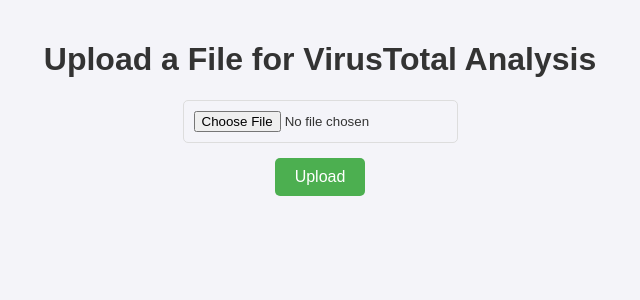
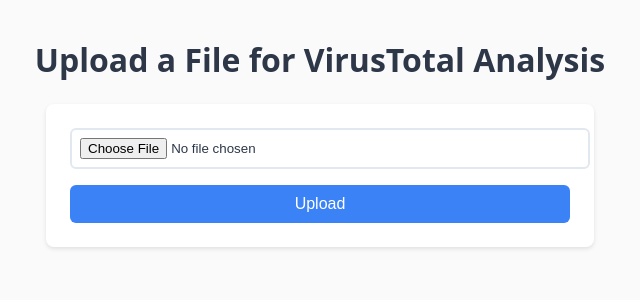
Before and after one commit to acridsoul/virustotal-flask, a Flask app: page / in a window 1280 px wide. Shown: the top 300 px of the page, without its empty margins (320-960 px from the left). Run offline with Flask 3, Linux system fonts and the light colour scheme.

Commit message:
add styles

```diff
--- a/static/style.css
+++ b/static/style.css
@@ -1,56 +1,83 @@
+/* Modern minimal styles */
+:root {
+    --color-bg: #fafafa;
+    --color-text: #2d3748;
+    --color-primary: #3b82f6;
+    --color-surface: #ffffff;
+    --shadow: 0 2px 4px rgba(0, 0, 0, 0.1);
+  }
+
   body {
-    font-family: Arial, sans-serif;
-    background-color: #f4f4f9;
-    color: #333;
+    font-family: system-ui, -apple-system, sans-serif;
+    background: var(--color-bg);
+    color: var(--color-text);
+    line-height: 1.5;
     margin: 0;
     padding: 20px;
   }
 
   h1, h2 {
-    color: #333;
+    color: var(--color-text);
     text-align: center;
+    line-height: 1.2;
   }
 
+  h1 { font-size: 2rem; margin-bottom: 1.5rem; }
+  h2 { font-size: 1.5rem; margin-bottom: 1rem; }
+
   form {
-    display: flex;
-    flex-direction: column;
-    align-items: center;
-    gap: 15px;
+    max-width: 500px;
+    margin: 0 auto;
+    padding: 1.5rem;
+    background: var(--color-surface);
+    border-radius: 8px;
+    box-shadow: var(--shadow);
   }
 
   input[type="file"] {
-    padding: 10px;
-    border: 1px solid #ddd;
-    border-radius: 5px;
+    width: 100%;
+    padding: 8px;
+    margin-bottom: 1rem;
+    border: 2px solid #e2e8f0;
+    border-radius: 6px;
   }
 
   button {
-    padding: 10px 20px;
-    background-color: #4CAF50;
+    width: 100%;
+    padding: 10px;
+    background: var(--color-primary);
     color: white;
     border: none;
-    border-radius: 5px;
+    border-radius: 6px;
     cursor: pointer;
-    font-size: 16px;
+    font-size: 1rem;
+    transition: opacity 0.2s;
   }
 
   button:hover {
-    background-color: #45a049;
+    opacity: 0.9;
   }
 
   ul {
-    list-style-type: none;
+    max-width: 600px;
+    margin: 2rem auto;
     padding: 0;
+    list-style: none;
   }
 
   li {
-    background-color: #fff;
-    margin: 10px 0;
-    padding: 15px;
-    border-radius: 5px;
-    box-shadow: 0 2px 4px rgba(0, 0, 0, 0.1);
+    background: var(--color-surface);
+    margin-bottom: 1rem;
+    padding: 1rem;
+    border-radius: 6px;
+    box-shadow: var(--shadow);
   }
 
   strong {
-    color: #4CAF50;
+    color: var(--color-primary);
   }
+
+  @media (max-width: 600px) {
+    body { padding: 15px; }
+    form { padding: 1rem; }
+  }
```
Lines whose indentation alone changed are shown as unchanged.
